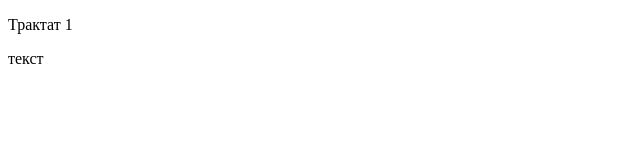
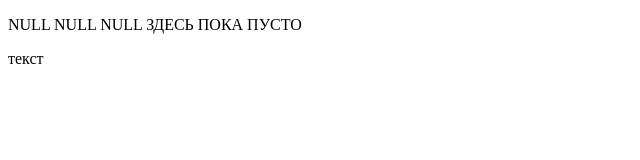
Before and after one commit to thulemane/soglasie, a plain HTML site: page content/G1.html in a window 1280 px wide. Shown: the whole page, without its empty margins (0-640 px from the left). Drawn offline with Linux system fonts and the light colour scheme.

Commit message:
Update G1.html

```diff
--- a/content/G1.html
+++ b/content/G1.html
@@ -5,7 +5,7 @@
 <title>Трактат 1</title>
 </head>
 <body>
-<p>Трактат 1</p>
+<p>NULL NULL NULL ЗДЕСЬ ПОКА ПУСТО</p>
 <p>текст</p>
 </body>
 </html>
```
